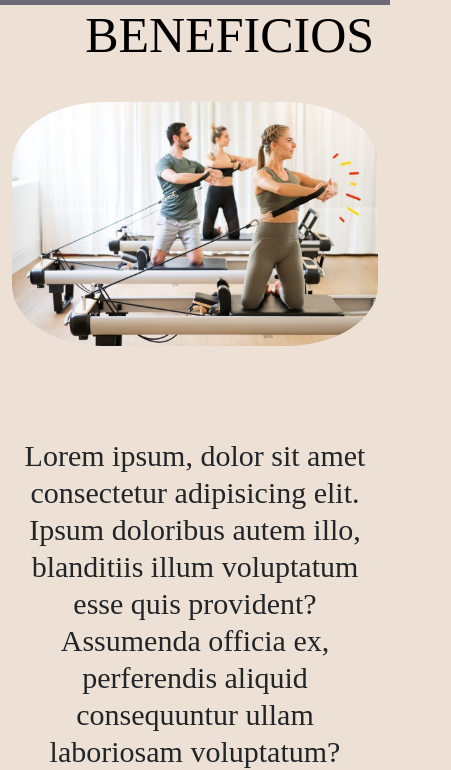
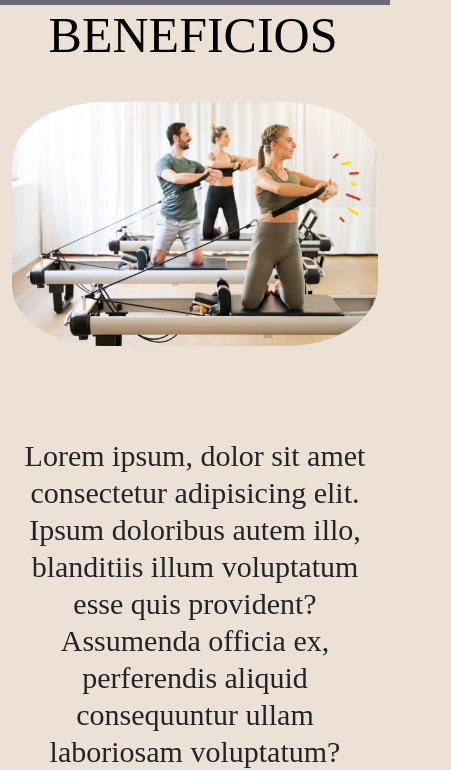
Before and after one commit to FraanGuevara/proyectoPilatesAR, a plain HTML site: page Paginas/beneficios.html in a window 390 px wide. Shown: the part 86-856 px from the top of the page, 451 px wide, since content can reach past the window. Drawn offline with nearby package versions, Linux system fonts and the light colour scheme.

Commit message:
add responsive

```diff
--- a/CSS/style.css
+++ b/CSS/style.css
@@ -86,11 +86,10 @@ display: flex;
 }
 
 .leyendaBeneficios{
-margin-left: 20%;
+margin-left: 10%;
 width: 100%;
-height: 100%;
 left: 50%;
-top: 137px;
+top: 20%;
 font-style:normal;
 font-weight:normal;
 font-size: 50px;
@@ -103,7 +102,6 @@ color: #000000;
 
 .beneficios__grupo1--foto, .beneficios__grupo2--foto{
 width: 100%;
-height: 100%;
 left: 110px;
 top: 185px;
 border-radius: 25%;
```
